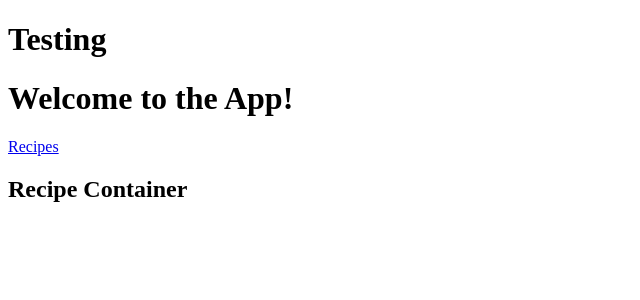
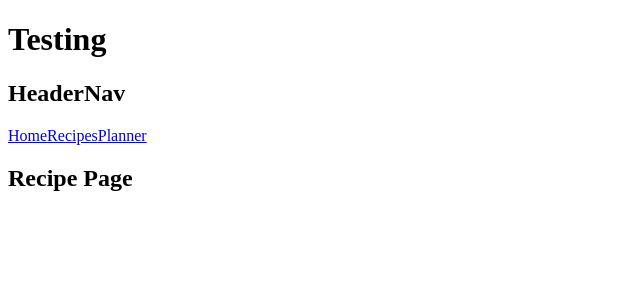
Before and after one commit to naxan/solo-project, a React app: page /recipes in a window 1280 px wide. Shown: the top 300 px of the page, without its empty margins (0-640 px from the left). Built offline with nearby package versions, Linux system fonts and the light colour scheme.

Commit message:
Creates new pages components and sets up basic routes

```diff
--- a/client/App.jsx
+++ b/client/App.jsx
@@ -1,5 +1,10 @@
 import React from 'react';
 import { BrowserRouter, Routes, Route, Link } from 'react-router-dom';
+// want to use useNavigate for components that I want to navigate via the react router
+
+import HomePage from './pages/HomePage';
+import RecipePage from './pages/RecipePage';
+import PlannerPage from './pages/PlannerPage';
 
 import HeaderNav from './components/HeaderNav';
 import RecipeContainer from './containers/RecipeContainer';
@@ -7,13 +12,14 @@ import RecipeContainer from './containers/RecipeContainer';
 const App = () => {
   return (
     <BrowserRouter>
-      <div>
-        <h1>Welcome to the App!</h1>
-        <Link to='/recipes'>Recipes</Link>
-      </div>
+      <HeaderNav />
+      <Link to='/'>Home</Link>
+      <Link to='/recipes'>Recipes</Link>
+      <Link to='/planner'>Planner</Link>
       <Routes>
-        <Route path='/' element={<HeaderNav />}></Route>
-        <Route path='/recipes' element={<RecipeContainer />}></Route>
+        <Route path='/' element={<HomePage />}></Route>
+        <Route path='/recipes' element={<RecipePage />}></Route>
+        <Route path='/planner' element={<PlannerPage />}></Route>
       </Routes>
     </BrowserRouter>
   );
--- /dev/null
+++ b/client/pages/HomePage.jsx
@@ -0,0 +1,11 @@
+import React from 'react';
+
+const HomePage = () => {
+  return (
+    <div>
+      <h2>Home Page</h2>
+    </div>
+  );
+};
+
+export default HomePage;
--- /dev/null
+++ b/client/pages/PlannerPage.jsx
@@ -0,0 +1,11 @@
+import React from 'react';
+
+const PlannerPage = () => {
+  return (
+    <div>
+      <h2>Planner Page</h2>
+    </div>
+  );
+};
+
+export default PlannerPage;
--- /dev/null
+++ b/client/pages/RecipePage.jsx
@@ -0,0 +1,11 @@
+import React from 'react';
+
+const RecipePage = () => {
+  return (
+    <div>
+      <h2>Recipe Page</h2>
+    </div>
+  );
+};
+
+export default RecipePage;
```
